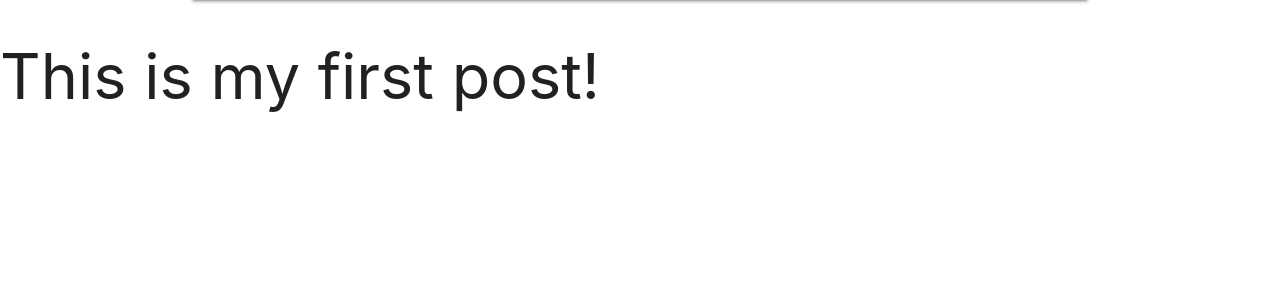
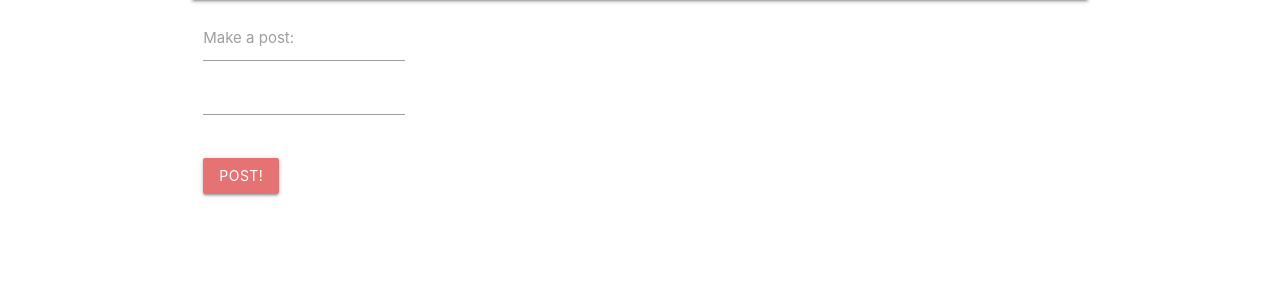
Before and after one commit to crcmowry/wdwdemo, a Flask app: page / in a window 1280 px wide. Shown: the part 64-364 px from the top of the page. Run offline with Flask 2, Linux system fonts and the light colour scheme.

Commit message:
Step 3: Web Forms

```diff
--- a/app/__init__.py
+++ b/app/__init__.py
@@ -1,4 +1,6 @@
 from flask import Flask
 
-app = Flask(__name__)
+app =  Flask(__name__)
+app.config.from_object("config")
+
 from app import views
--- /dev/null
+++ b/app/forms.py
@@ -0,0 +1,7 @@
+from flask_wtf import FlaskForm
+from wtforms import TextField
+from wtforms.validators import DataRequired
+
+class PostForm(FlaskForm):
+    title = TextField("title", validators=[DataRequired()])
+    post = TextField("post", validators=[DataRequired()])
--- a/app/templates/index.html
+++ b/app/templates/index.html
@@ -1,8 +1,22 @@
 {% extends "base.html" %}
 {% block content %}
-  {% if post %}
-    <h1> {{ post }} </h1>
-  {% else %}
-    <h1> Hello, World! </h1>
-  {% endif %}
+<div class="container">
+  <div class="row">
+    <form class="col s12" action="" method="post" name="post">
+        {{ form.hidden_tag() }}
+        <div class="row">
+          <div class="input-field col s3">
+            <label for="Post"> Make a post: </label>
+              {{ form.title(size=30, maxlength=140) }}
+              {{ form.post(size=30, maxlength=140) }}
+          </div>
+        </div>
+        <div class="row">
+          <div class="col s3">
+            <button class="btn red lighten-2 waves-effect" type="submit" name="action"> Post! </button>
+          </div>
+        </div>
+    </form>
+  </div>
+</div>
 {% endblock %}
--- a/app/views.py
+++ b/app/views.py
@@ -1,8 +1,11 @@
 from flask import render_template
 from app import app
+from app.forms import PostForm
 
-@app.route('/')
-@app.route('/index')
+@app.route('/', methods=['GET', 'POST'])
+@app.route('/index', methods=['GET', 'POST'])
 def index():
-    post = "This is my first post!"
-    return render_template("index.html", post=post)
+    form = PostForm()
+    if (form.validate()):
+        print ("Successful form!")
+    return render_template("index.html", form=form)
--- /dev/null
+++ b/config.py
@@ -0,0 +1,2 @@
+WTF_CSRF_ENABLED = True
+SECRET_KEY = "so-secret-lol"
```
